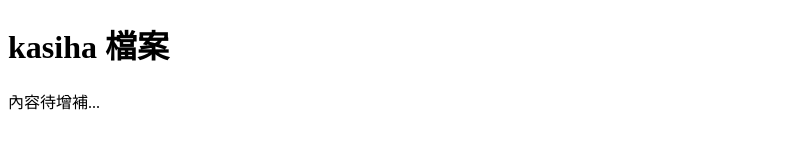
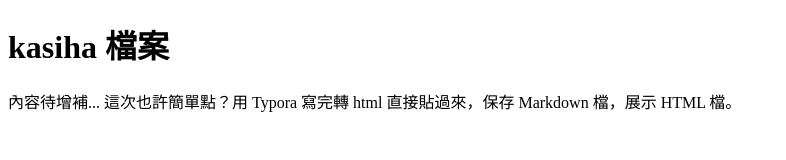
Before and after one commit to kasiha/kasiha.github.io, a plain HTML site: page index.html in a window 1280 px wide. Shown: the whole page, without its empty margins (0-786 px from the left). Drawn offline with Linux system fonts and the light colour scheme.

Commit message:
Add thoughts of how to use the page.

```diff
--- a/index.html
+++ b/index.html
@@ -6,6 +6,6 @@
   </head>
   <body>
     <h1>kasiha 檔案</h1>
-    <p>內容待增補...</p>
+    <p>內容待增補... 這次也許簡單點？用 Typora 寫完轉 html 直接貼過來，保存 Markdown 檔，展示 HTML 檔。</p>
   </body>
 </html>
```
